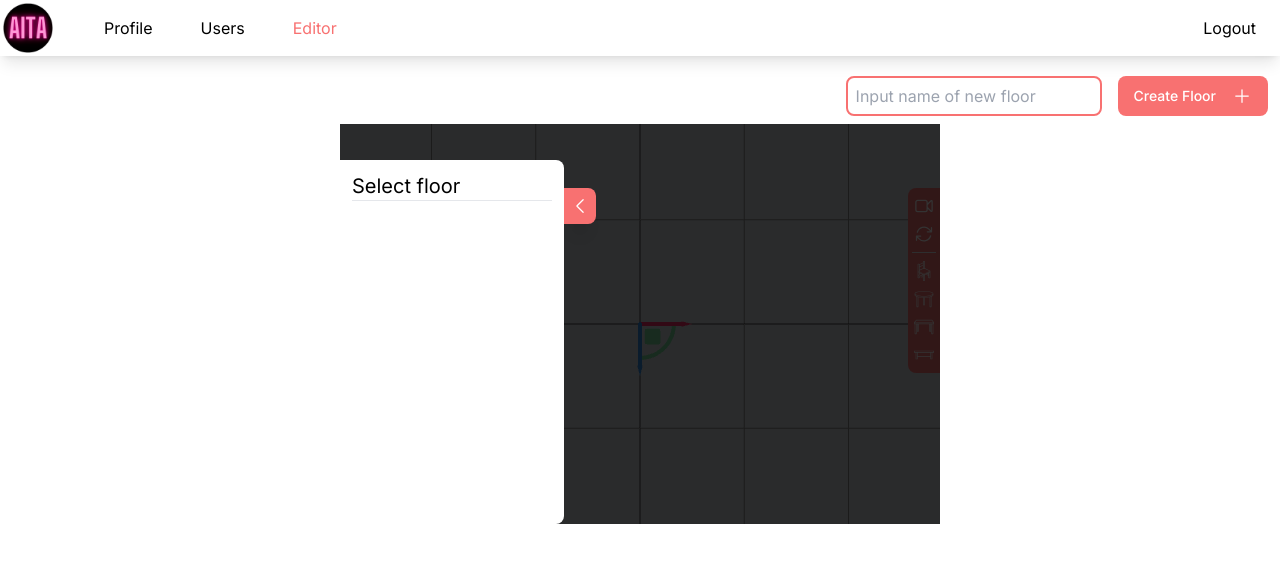
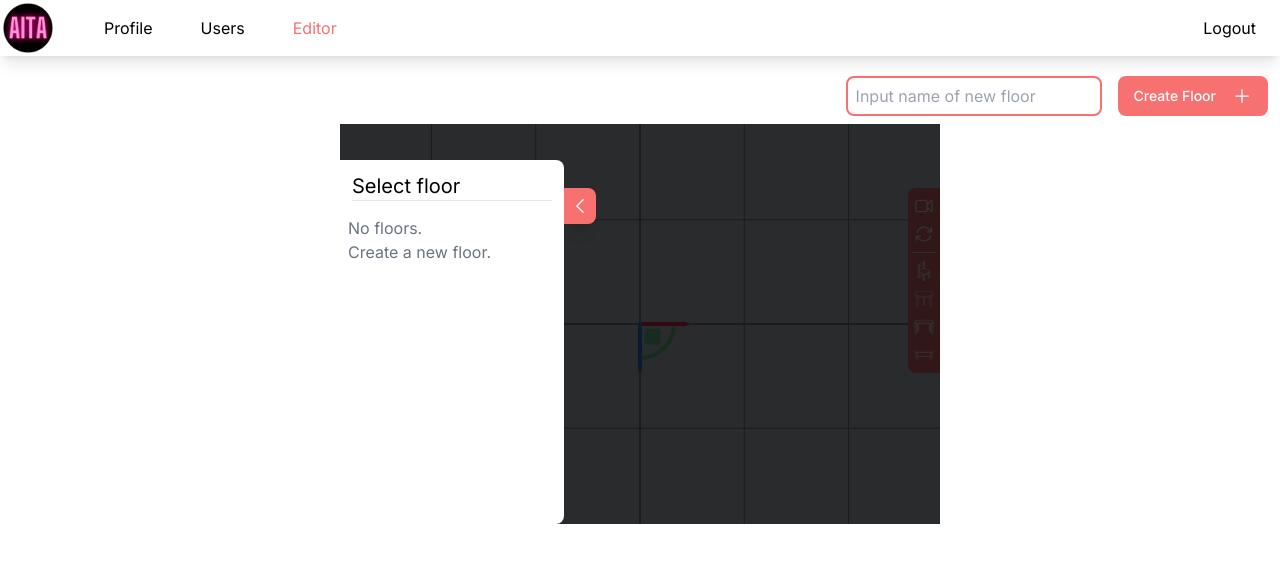
Before and after one commit to armedcivil/AITA_next, a Next.js app: page /company/editor in a window 1280 px wide. Shown: the top 562 px of the page. Built offline with nearby package versions, Linux system fonts and the light colour scheme.

Commit message:
Floor がなかった時のメッセージを追加

```diff
--- a/src/app/ui/select-floor-sidebar/index.tsx
+++ b/src/app/ui/select-floor-sidebar/index.tsx
@@ -46,6 +46,12 @@ export default function SelectFloorSideBar({
             },
           )}
         >
+          {floors.length <= 0 && (
+            <p className="p-2 text-gray-500">
+              No floors. <br />
+              Create a new floor.
+            </p>
+          )}
           <div>
             {floors.map((floor, index) => (
               <Cell
```
